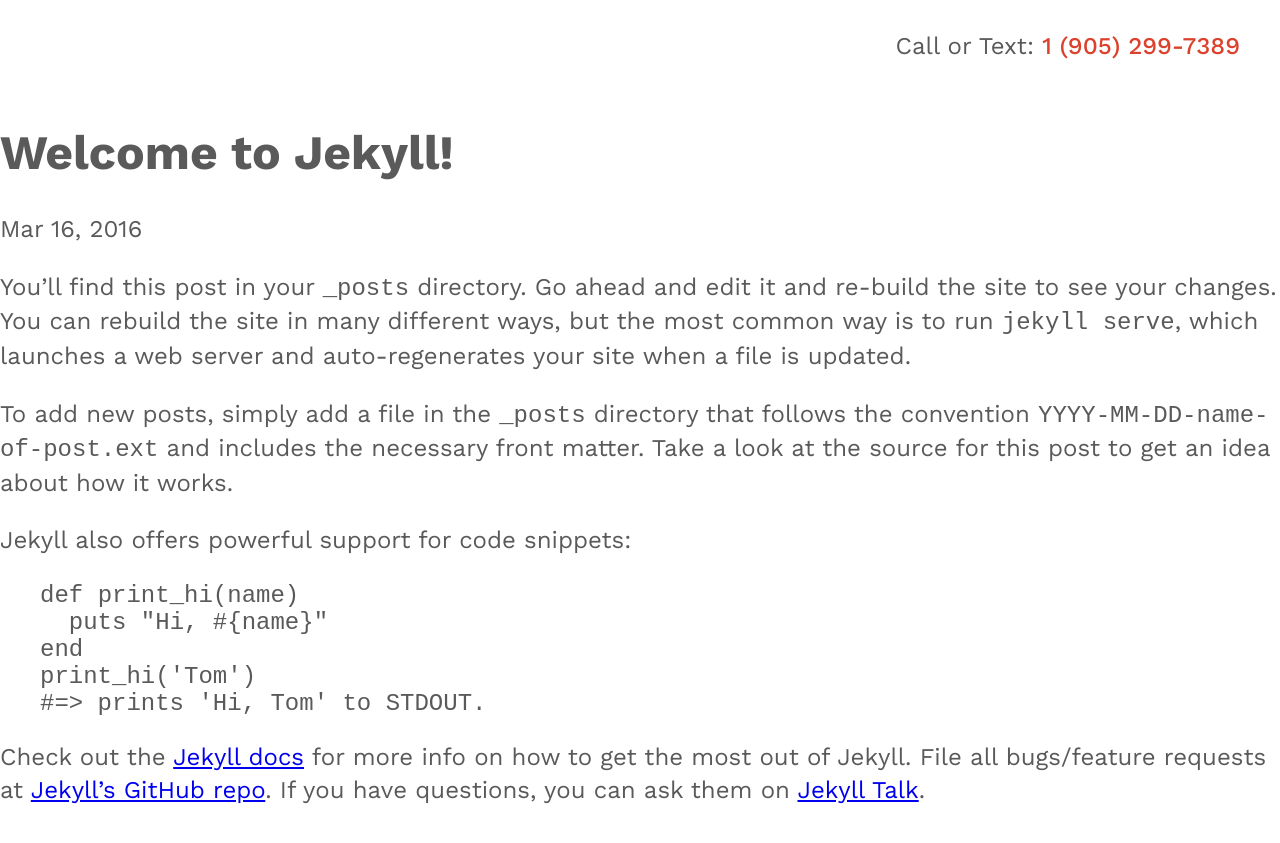
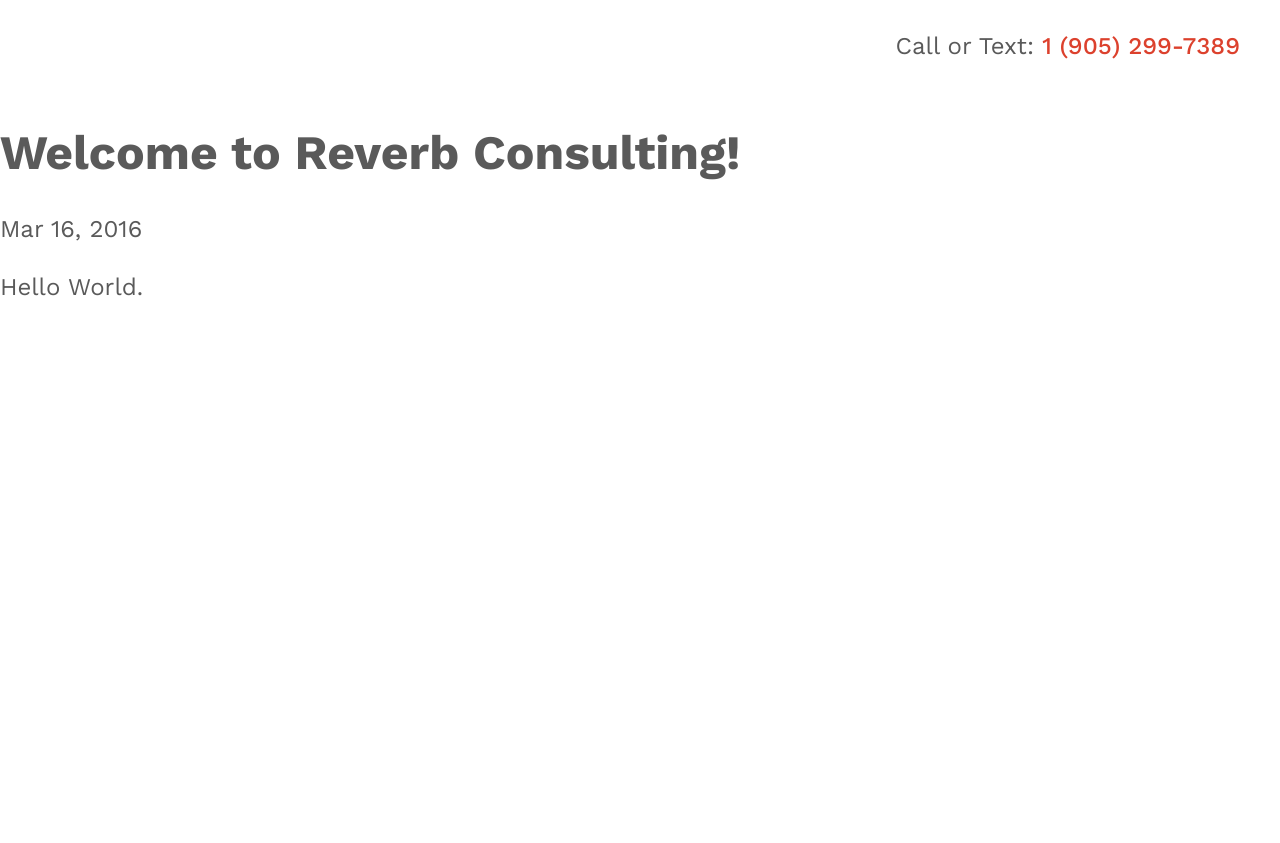
Before and after one commit to thomasjbhamilton/reverbconsulting, a Jekyll site: the page built from _posts/2016-03-16-welcome-to-jekyll.markdown, in a window 1280 px wide. Shown: the top 843 px of the page. Built offline with Jekyll 4.4.1, drawn with Linux system fonts in a browser that asks for light colours.

Commit message:
Updated Welcome To Jekyll

```diff
--- a/_posts/2016-03-16-welcome-to-jekyll.markdown
+++ b/_posts/2016-03-16-welcome-to-jekyll.markdown
@@ -1,28 +1,10 @@
 ---
-title: Welcome to Jekyll!
-date: 2016-03-16 00:43:01 Z
+title: Welcome to Reverb Consulting!
+date: 2016-03-16 00:43:00 Z
 categories:
 - jekyll
 - update
 layout: post
 ---
 
-You’ll find this post in your `_posts` directory. Go ahead and edit it and re-build the site to see your changes. You can rebuild the site in many different ways, but the most common way is to run `jekyll serve`, which launches a web server and auto-regenerates your site when a file is updated.
-
-To add new posts, simply add a file in the `_posts` directory that follows the convention `YYYY-MM-DD-name-of-post.ext` and includes the necessary front matter. Take a look at the source for this post to get an idea about how it works.
-
-Jekyll also offers powerful support for code snippets:
-
-{% highlight ruby %}
-def print_hi(name)
-  puts "Hi, #{name}"
-end
-print_hi('Tom')
-#=> prints 'Hi, Tom' to STDOUT.
-{% endhighlight %}
-
-Check out the [Jekyll docs][jekyll-docs] for more info on how to get the most out of Jekyll. File all bugs/feature requests at [Jekyll’s GitHub repo][jekyll-gh]. If you have questions, you can ask them on [Jekyll Talk][jekyll-talk].
-
-[jekyll-docs]: http://jekyllrb.com/docs/home
-[jekyll-gh]:   https://github.com/jekyll/jekyll
-[jekyll-talk]: https://talk.jekyllrb.com/
+Hello World.
```
